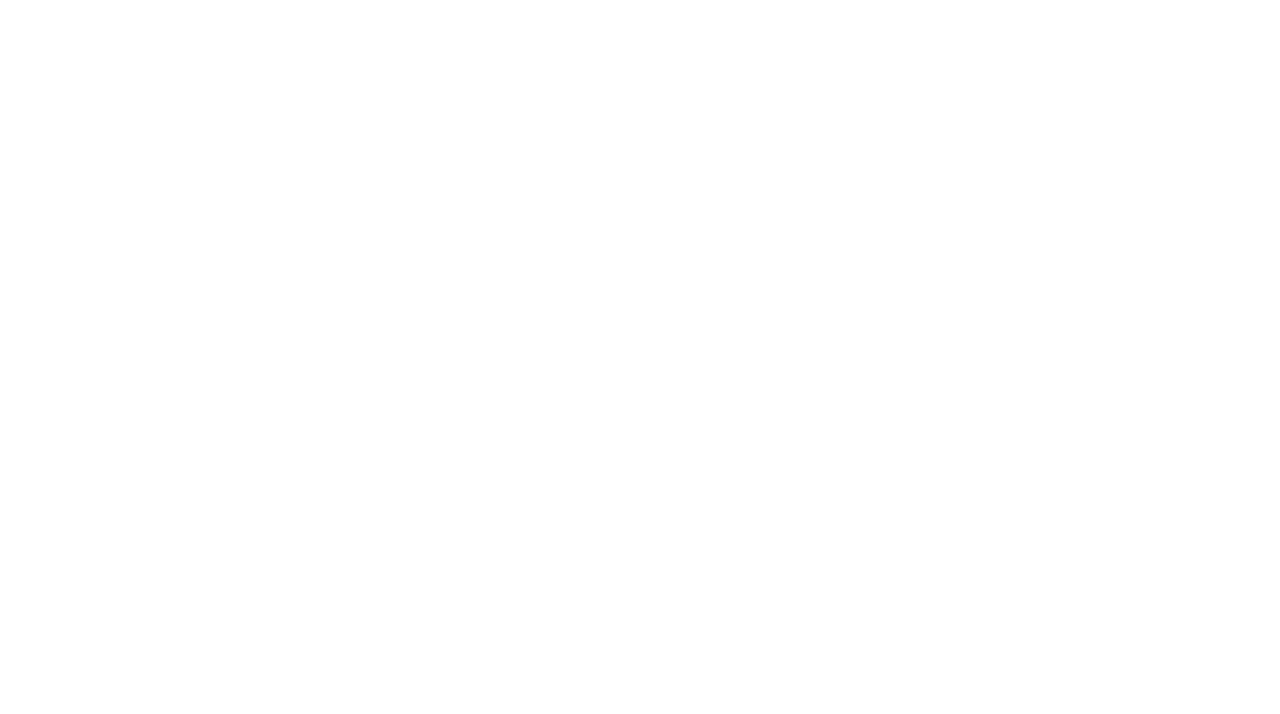
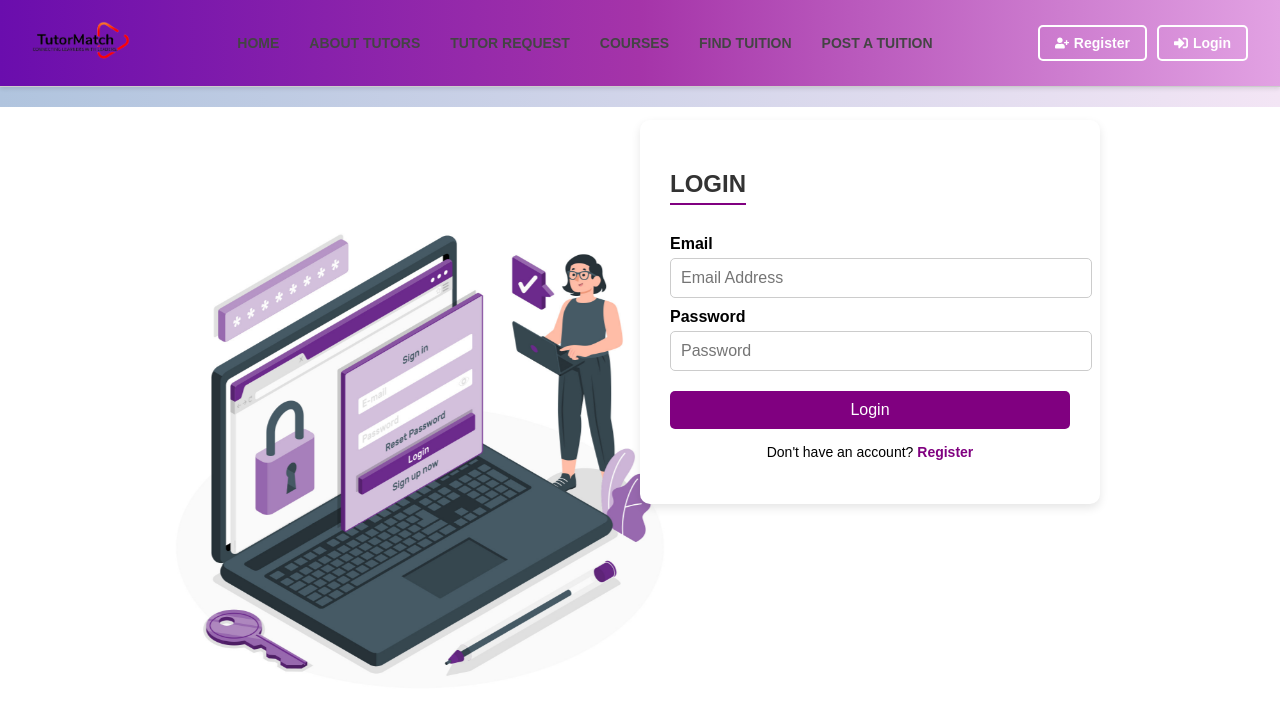
Before and after one commit to Ramisa-Tasneem/TutorMatch, a React (Vite) app in the folder Frontend/: page /login in a window 1280 px wide. Before the commit this address had no page. Shown: the top 714 px of the page. Built offline with nearby package versions, Linux system fonts and the light colour scheme.

Commit message:
login with navbar(register too)

```diff
--- a/Frontend/src/App.jsx
+++ b/Frontend/src/App.jsx
@@ -1,12 +1,7 @@
 import { BrowserRouter as Router, Routes, Route } from "react-router-dom";
 import Home from "./pages/home";
 import Register from "./pages/register";
-
-
-
-
-
-
+import Login from "./pages/login";
 
 function App() {
   return (
@@ -14,8 +9,7 @@ function App() {
       <Routes>
         <Route path="/" element={<Home />} />
         <Route path="/register" element={<Register />} />
-
-
+        <Route path="/login" element={<Login />} />
       </Routes>
     </Router>
   );
--- a/Frontend/src/login-register.css
+++ b/Frontend/src/login-register.css
@@ -123,3 +123,132 @@ body {
 .move-left {
     flex-direction: row;
 }
+
+
+
+
+body {
+    background-color: white !important;
+    font-family: Arial, sans-serif;
+    margin: 0;
+    padding: 0;
+}
+
+.auth-container {
+    display: flex;
+    justify-content: center;
+    align-items: center;
+    height: 100vh;
+    gap: 50px;
+    padding: 20px;
+    background-color: white;
+    flex-direction: row;
+}
+
+.auth-image {
+    position: absolute;
+    top: 200px;
+    left: 20px;
+    width: 800px;
+    height: 500px;
+    display: flex;
+    justify-content: center;
+    transition: all 0.3s ease-in-out;
+}
+
+.auth-image img {
+    width: 100%;
+    height: 100%;
+    object-fit: contain;
+    animation: float 3s ease-in-out infinite;
+}
+
+@keyframes float {
+    0%, 100% {
+        transform: translateY(0);
+    }
+    50% {
+        transform: translateY(-10px);
+    }
+}
+
+.auth-form {
+    position: absolute;
+    top: 120px;
+    right: 180px;
+    width: 400px;
+    height: auto;
+    padding: 30px;
+    background: white;
+    border-radius: 10px;
+    box-shadow: 0px 4px 10px rgba(0, 0, 0, 0.1);
+    transition: all 0.3s ease-in-out;
+}
+
+.auth-form h2 {
+    text-align: center;
+    margin-bottom: 20px;
+    color: #333;
+    font-size: 24px;
+    border-bottom: 2px solid #800080;
+    display: inline-block;
+    padding-bottom: 5px;
+}
+
+.auth-form label {
+    display: block;
+    font-weight: bold;
+    margin-top: 10px;
+}
+
+.auth-form input {
+    width: 100%;
+    padding: 10px;
+    margin-top: 5px;
+    border: 1px solid #ccc;
+    border-radius: 5px;
+    font-size: 16px;
+}
+
+.auth-form button {
+    width: 100%;
+    padding: 10px;
+    margin-top: 20px;
+    background: #800080;
+    color: white;
+    border: none;
+    border-radius: 5px;
+    cursor: pointer;
+    font-size: 16px;
+    transition: background 0.3s;
+}
+
+.auth-form button:hover {
+    background: #5a005a;
+}
+
+.auth-form p {
+    text-align: center;
+    margin-top: 15px;
+    font-size: 14px;
+    color: black;
+}
+
+.auth-form a {
+    color: #800080;
+    text-decoration: none;
+    font-weight: bold;
+}
+
+.auth-form a:hover {
+    text-decoration: underline;
+}
+
+.move-top {
+    flex-direction: column;
+    align-items: center;
+}
+
+.move-left {
+    flex-direction: row;
+}
--- a/Frontend/src/pages/login.jsx
+++ b/Frontend/src/pages/login.jsx
@@ -0,0 +1,64 @@
+import { useState } from "react";
+import { Link } from "react-router-dom";
+import "/src/login-register.css";
+import Navbar from "../components/navbar";
+
+const Login = () => {
+    const [formData, setFormData] = useState({
+        email: "",
+        password: "",
+    });
+
+    const handleChange = (e) => {
+        setFormData({ ...formData, [e.target.name]: e.target.value });
+    };
+
+    const handleSubmit = (e) => {
+        e.preventDefault();
+        console.log("Login Data:", formData);
+        alert("Login Successful!");
+    };
+
+    return (
+        <>
+            <Navbar />
+            <div className="register-container">
+                <div className="register-image">
+                    <img src="/images/login.jpg" alt="Login" />
+                </div>
+
+                <div className="register-form">
+                    <h2>LOGIN</h2>
+                    <form onSubmit={handleSubmit}>
+                        <label>Email</label>
+                        <input
+                            type="email"
+                            name="email"
+                            placeholder="Email Address"
+                            value={formData.email}
+                            onChange={handleChange}
+                            required
+                        />
+
+                        <label>Password</label>
+                        <input
+                            type="password"
+                            name="password"
+                            placeholder="Password"
+                            value={formData.password}
+                            onChange={handleChange}
+                            required
+                        />
+
+                        <button type="submit">Login</button>
+                    </form>
+                    <p style={{ color: "black" }}>
+                        Don't have an account? <Link to="/register">Register</Link>
+                    </p>
+                </div>
+            </div>
+        </>
+    );
+};
+
+export default Login;
--- a/Frontend/src/pages/register.jsx
+++ b/Frontend/src/pages/register.jsx
@@ -1,6 +1,7 @@
 import { useState } from "react";
 import { Link } from "react-router-dom";
 import "/src/login-register.css";
+import Navbar from "../components/navbar";
 
 const Register = () => {
     const [formData, setFormData] = useState({
@@ -26,6 +27,7 @@ const Register = () => {
 
     return (
         <>
+            <Navbar />
             <div className="register-container">
                 <div className="register-image">
                     <img src="/images/register.jpg" alt="Register" />
```
Also changed, not shown: Frontend/public/images/login.jpg (added).
